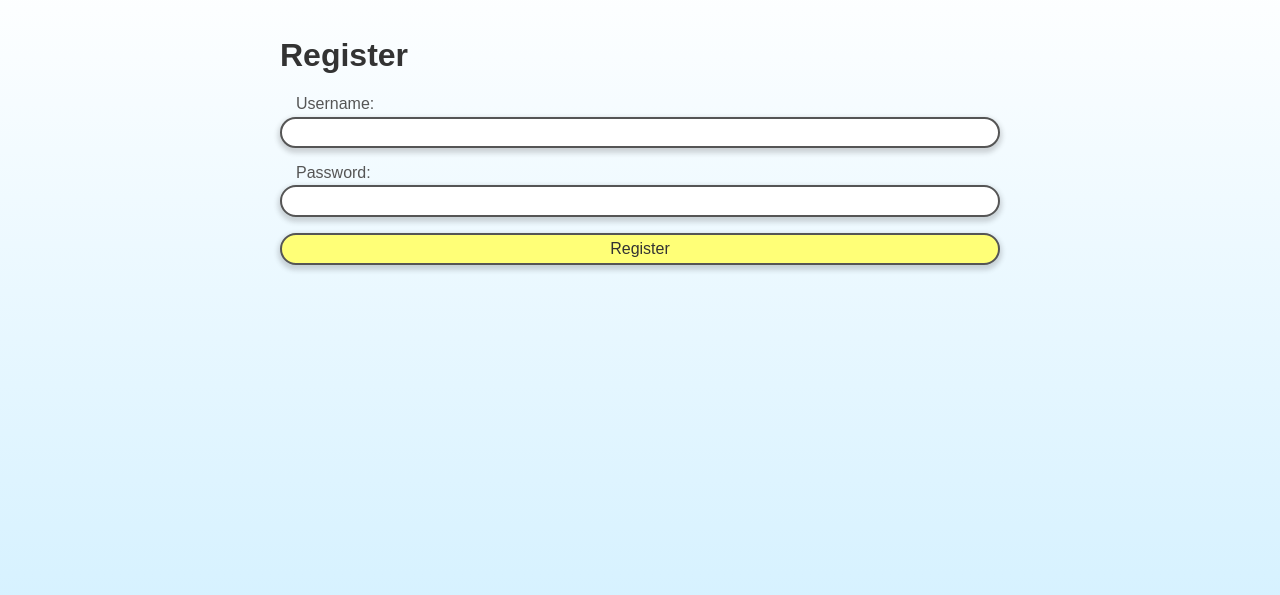
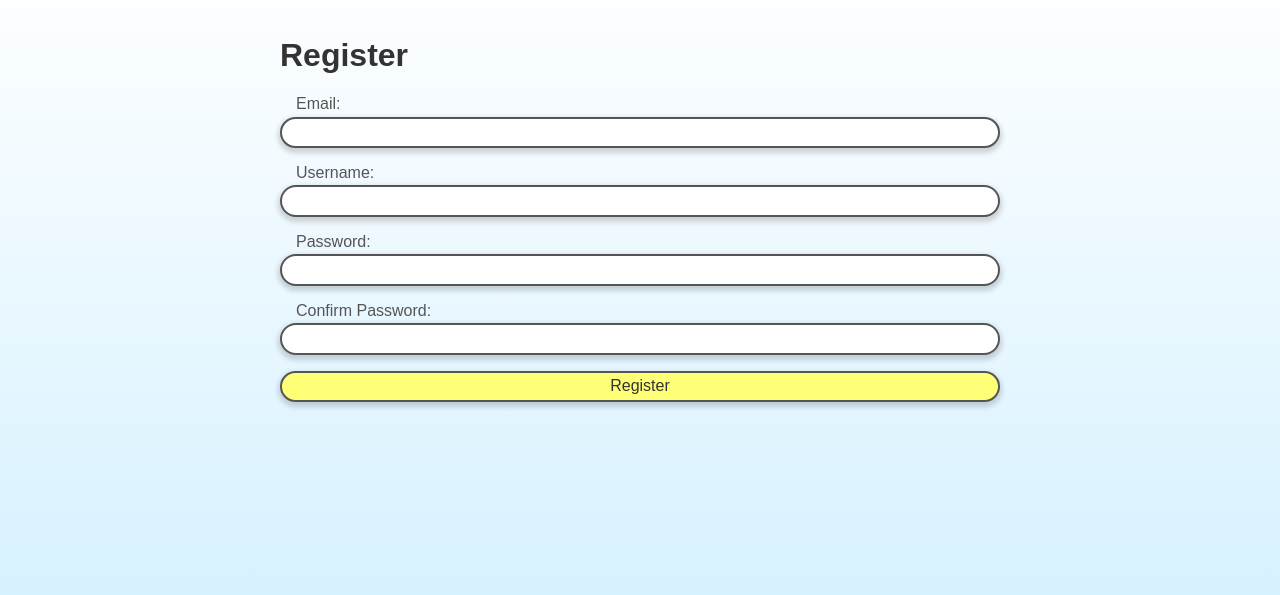
Before and after one commit to Benjamin-Davies/maquo, a PHP site: page /accounts/register.php?redirect=1 in a window 1280 px wide. Shown: the part 38-633 px from the top of the page. Run offline with PHP 8.4, Linux system fonts and the light colour scheme.

Commit message:
Add registering

```diff
--- a/accounts/register.php
+++ b/accounts/register.php
@@ -4,14 +4,18 @@ $no_redirect_login = true;
 require_once('../util/auth.php');
 
 if ($_SERVER['REQUEST_METHOD'] === 'POST') {
-    $success = try_register($_POST['username'], $_POST['password']);
+    try {
+        register(
+            $_POST['email'],
+            $_POST['username'],
+            $_POST['password'],
+            $_POST['confirm_password']);
 
-    if ($success) {
         $redirect = $_POST['redirect'];
         header("Location: $redirect");
         exit();
-    } else {
-        $error = 'Bad person, there should be an error here.';
+    } catch (Exception $e) {
+        $error = $e->getMessage();
     }
 }
 
@@ -23,10 +27,14 @@ require('../util/components/begin.php');
 <main class="MainColumn">
     <form method="POST" class="ColumnForm">
         <h1>Register</h1>
+        <label for="email">Email:</label>
+        <input type="email" name="email" id="email">
         <label for="username">Username:</label>
         <input type="text" name="username" id="username">
         <label for="password">Password:</label>
         <input type="password" name="password" id="password">
+        <label for="confirm_password">Confirm Password:</label>
+        <input type="password" name="confirm_password" id="confirm_password">
         <input type="hidden" name="redirect" value="<?=
             $_GET['redirect']
         ?>">
--- a/util/auth.php
+++ b/util/auth.php
@@ -11,15 +11,30 @@ if (isset($_SESSION['user_id'])) {
     exit();
 }
 
-function try_login($username, $password) {
+function login($username, $password) {
     $user = get_user_by_username($username);
 
-    if (password_verify($password, $user['password_hash'])) {
-        $_SESSION['user_id'] = $user['id'];
-        return true;
-    } else {
-        return false;
+    if (!password_verify($password, $user['password_hash'])) {
+        throw new Exception('Wrong username or password');
     }
+
+    $_SESSION['user_id'] = $user['id'];
+}
+
+function register($email, $username, $password, $confirm_password) {
+    $existing_user = get_user_by_username($username);
+
+    if ($password !== $confirm_password) {
+      throw new Exception('Passwords must match');
+    }
+
+    if (isset($existing_user['id'])) {
+      throw new Exception('Username is already in use');
+    }
+
+    $password_hash = password_hash($password, PASSWORD_DEFAULT);
+    $id = create_user($email, $username, $password_hash);
+    $_SESSION['user_id'] = $id;
 }
 
 function logout() {
--- a/util/db/users.php
+++ b/util/db/users.php
@@ -7,6 +7,25 @@ function get_user_by_username($username) {
     $sql = 'SELECT * FROM users WHERE username = :username';
     $stmt = $db->prepare($sql);
     $stmt->bindValue(':username', $username);
-    $stmt->execute();
+    $success = $stmt->execute();
+    if (!$success) {
+        throw new Exception('Failed to get user details');
+    }
     return $stmt->fetch();
 }
+
+function create_user($email, $username, $password_hash) {
+    global $db;
+
+    $sql = 'INSERT INTO `users` (`id`, `email`, `username`, `password_hash`)
+            VALUES (NULL, :email, :username, :password_hash)';
+    $stmt = $db->prepare($sql);
+    $stmt->bindValue(':email', $email);
+    $stmt->bindValue(':username', $username);
+    $stmt->bindValue(':password_hash', $password_hash);
+    $success = $stmt->execute();
+    if (!$success) {
+        throw new Exception('Failed to create user');
+    }
+    return $db->lastInsertId();
+}
```
Also changed, not shown: accounts/login.php (+7 -5 lines).
